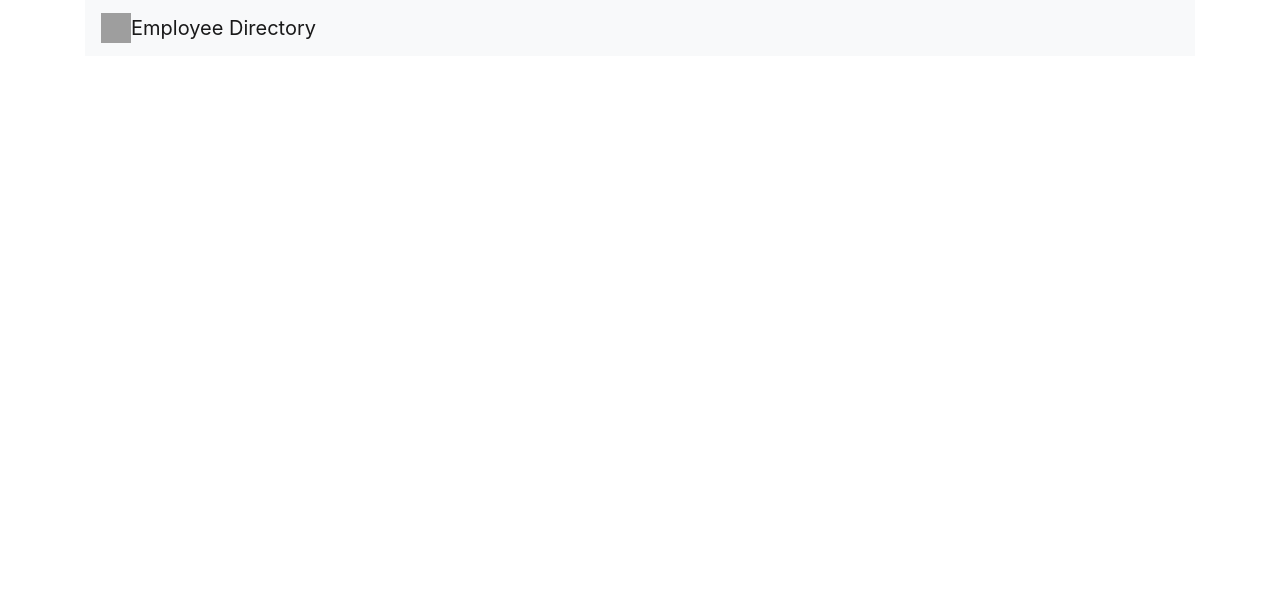
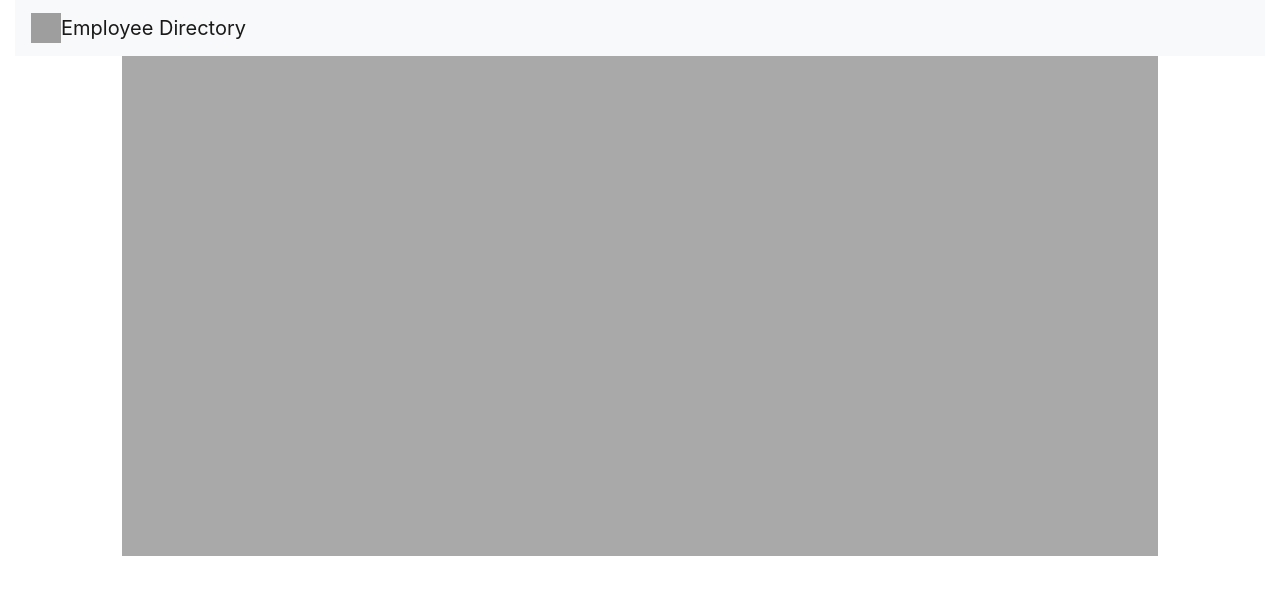
Before and after one commit to KantKontrol/Employee-Directory, a React (Create React App) app in the folder employeedirectory/: page / in a window 1280 px wide. Shown: the top 594 px of the page. Built offline with nearby package versions, Linux system fonts and the light colour scheme; grey boxes are pictures that could not be loaded.

Commit message:
added more css, began adding to DataArea

```diff
--- a/employeedirectory/public/index.html
+++ b/employeedirectory/public/index.html
@@ -25,6 +25,7 @@
       Learn how to configure a non-root public URL by running `npm run build`.
     -->
     <link rel="stylesheet" href="https://stackpath.bootstrapcdn.com/bootstrap/4.4.1/css/bootstrap.min.css" integrity="sha384-Vkoo8x4CGsO3+Hhxv8T/Q5PaXtkKtu6ug5TOeNV6gBiFeWPGFN9MuhOf23Q9Ifjh" crossorigin="anonymous">
+    <link rel="stylesheet" href="./style.css">
     <title>Employee Tracker</title>
   </head>
   <body>
--- /dev/null
+++ b/employeedirectory/public/style.css
@@ -0,0 +1,8 @@
+html, body {
+    height: 100%;
+}
+
+.dataArea {
+    height: 500px;
+    background-color: darkgray;
+}
--- a/employeedirectory/src/components/DataArea/index.js
+++ b/employeedirectory/src/components/DataArea/index.js
@@ -1,11 +1,21 @@
 import React from "react";
+
 
 
 class DataArea extends React.Component {
 
+
+    componentDidMount = () => {
+        this.getEmployeeList();
+    }
+
+    getEmployeeList = () => {
+
+    }
+
     render(){
         return (
-            <div className="row">
+            <div className="dataArea">
 
             </div>
         );
--- a/employeedirectory/src/components/DataBody/index.js
+++ b/employeedirectory/src/components/DataBody/index.js
@@ -3,9 +3,9 @@ import React from "react";
 
 function DataBody(props){
     return (
-        <div>
-
-        </div>
+        <li className="dataBody">
+            <img className="" src={props.employeeImage} alt="..." />
+        </li>
     );
 }
 
--- a/employeedirectory/src/components/DataTable/index.js
+++ b/employeedirectory/src/components/DataTable/index.js
@@ -1,4 +1,5 @@
 import React from "react";
+import DataBody from "../DataBody";
 
 
 function DataTable(props){
--- a/employeedirectory/src/components/MainContainer/index.js
+++ b/employeedirectory/src/components/MainContainer/index.js
@@ -5,9 +5,22 @@ import DataArea from "../DataArea";
 
 function MainContainer(props){
     return (
-        <div className="container">
+        <div className="container-fluid">
             <Header />
-            <DataArea />
+
+            <div className="row">
+                <div className="col-1">
+
+                </div>
+
+                <div className="col-10">
+                    <DataArea />
+                </div>
+
+                <div className="col-1">
+
+                </div>
+            </div>
         </div>
     );
 }
```
Also changed, not shown: employeedirectory/src/components/DataArea/index.css (deleted).
